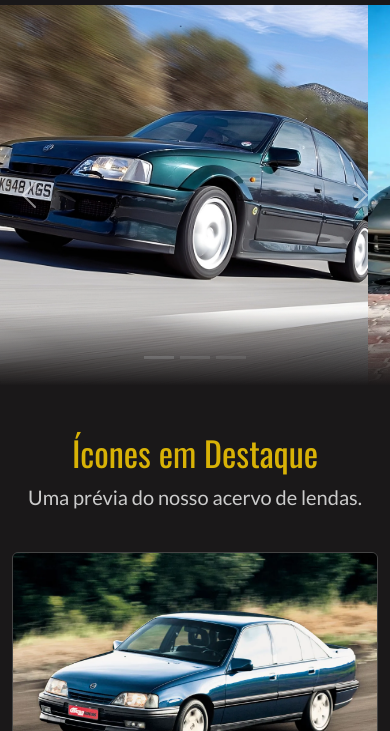
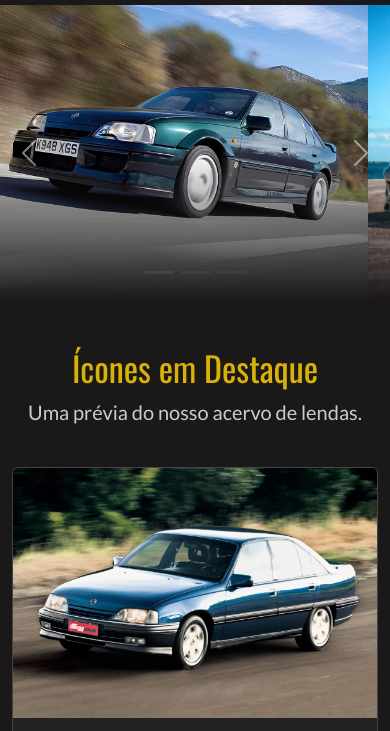
Before and after one commit to GabrielSSegatto/Projeto-legado-automotivo-Bootstrap, a plain HTML site: page index.html in a window 390 px wide. Shown: the part 81-812 px from the top of the page. Drawn offline with nearby package versions, Linux system fonts and the light colour scheme.

Commit message:
fix: wrong commit

```diff
--- a/css/estilo.css
+++ b/css/estilo.css
@@ -83,31 +83,18 @@ h1, h2, h3, h4, h5, h6 {
 
 /* ----- PERSONALIZAÇÃO DO CARROSSEL DE DESTAQUE ----- */
 
-/* ----- PERSONALIZAÇÃO DO CARROSSEL DE DESTAQUE ----- */
-
-/* 1. O CONTAINER (MOLDURA) DITA A ALTURA */
 #hero-carousel {
-  height: 80vh; /* Altura para Desktop */
+  max-height: 80vh;
   overflow: hidden;
   position: relative;
 }
 
-/* 2. FILHOS INTERNOS PREENCHEM A ALTURA */
-.carousel-inner,
-.carousel-item {
-  height: 100%; /* Faz o slide preencher o container */
+.carousel-item img {
+  object-fit: cover;
+  height: 80vh;
 }
 
-/* 3. A IMAGEM PREENCHE O SLIDE */
-.carousel-item img {
-  width: 100%;
-  height: 100%;
-  object-fit: cover;
-  /* Esta é a regra única de alinhamento que vai funcionar para todas */
-  object-position: center 70%; /* Foca 70% para baixo */
-}
-
-/* 4. SEU EFEITO DE FUSÃO (JÁ ESTAVA ÓTIMO) */
+/*efeito de fusão/degrade*/
 #hero-carousel::after {
   content: '';
   position: absolute;
@@ -119,7 +106,6 @@ h1, h2, h3, h4, h5, h6 {
   z-index: 2;
 }
 
-/* 5. LEGENDA (JÁ ESTAVA ÓTIMA) */
 .carousel-caption {
   bottom: 3rem;
   z-index: 3;
@@ -132,6 +118,7 @@ h1, h2, h3, h4, h5, h6 {
   color: white;
   text-shadow: 2px 2px 5px rgba(0, 0, 0, 0.8);
 }
+
 
 /* ----- PERSONALIZAÇÃO DOS CARDS ----- */
 
@@ -342,81 +329,21 @@ h1, h2, h3, h4, h5, h6 {
 }
 
 /* ----- AJUSTES DE RESPONSIVIDADE (MOBILE) ----- */
-/* ----- PERSONALIZAÇÃO DO CARROSSEL DE DESTAQUE ----- */
-
-/* 1. O CONTAINER (MOLDURA) DITA A ALTURA */
-#hero-carousel {
-  height: 80vh; /* Altura para Desktop */
-  overflow: hidden;
-  position: relative;
-}
-
-/* 2. FILHOS INTERNOS PREENCHEM A ALTURA */
-.carousel-inner,
-.carousel-item {
-  height: 100%; /* Faz o slide preencher o container */
-}
-
-/* 3. A IMAGEM PREENCHE O SLIDE */
-.carousel-item img {
-  width: 100%;
-  height: 100%;
-  object-fit: cover;
-  /* Esta é a regra única de alinhamento que vai funcionar para todas */
-  object-position: center 70%; /* Foca 70% para baixo */
-}
-
-/* 4. SEU EFEITO DE FUSÃO (JÁ ESTAVA ÓTIMO) */
-#hero-carousel::after {
-  content: '';
-  position: absolute;
-  bottom: -1px;
-  left: 0;
-  width: 100%;
-  height: 150px;
-  background: linear-gradient(to top, var(--cor-principal) 0%, transparent 100%);
-  z-index: 2;
-}
-
-/* 5. LEGENDA (JÁ ESTAVA ÓTIMA) */
-.carousel-caption {
-  bottom: 3rem;
-  z-index: 3;
-}
-
-.carousel-caption h2 {
-  font-family: 'Oswald', sans-serif;
-  font-size: 3.5em;
-  font-weight: 700;
-  color: white;
-  text-shadow: 2px 2px 5px rgba(0, 0, 0, 0.8);
-}
-
-
-/* ----- AJUSTES DE RESPONSIVIDADE (MOBILE) ----- */
 @media (max-width: 767.98px) {
 
-  /* 1. Muda a altura APENAS do container principal */
-  #hero-carousel {
-    height: 45vh; /* Altura menor para o celular */
+  /* 1. Ajusta a altura */
+  #hero-carousel,
+  .carousel-item img {
+    height: 35vh; /* Mantém a altura reduzida */
+
+    object-position: 70% 400%;
   }
 
-  /* 2. (OPCIONAL) Ajusta o foco se precisar ser diferente no mobile */
-  /* Se o 'center 70%' do desktop já estiver bom, pode até apagar esta regra */
-  .carousel-item img {
-    object-position: center bottom; /* Foca 100% na base no celular */
-  }
-
-  /* 3. Diminui o texto */
   .carousel-caption h2 {
     font-size: 2.5em;
   }
 
-  /* 4. Diminui o degradê */
-  .efeito-fusao::after,
-  #hero-carousel::after {
-    height: 75px;
+  .efeito-fusao::after {
+   height: 75px;;
   }
 }
-
-/* mudando código agr */
```
